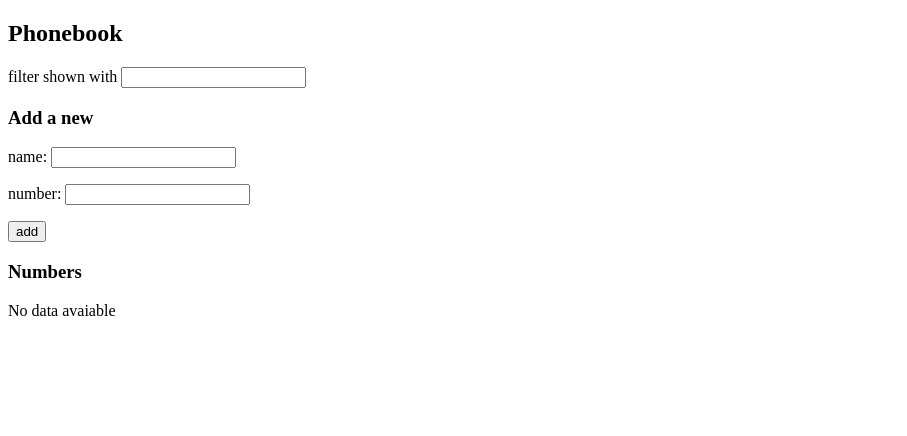
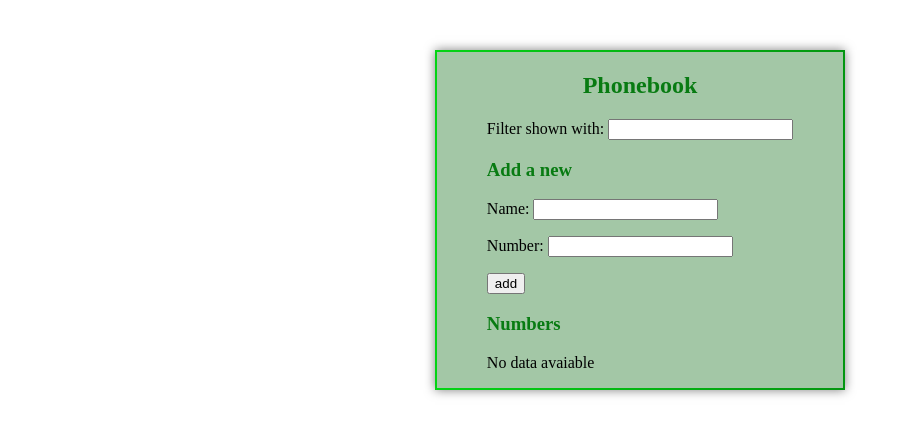
Before and after one commit to luisfdzs/FullStackOpen, a React (Vite) app in the folder part2/phonebook/: page / in a window 1280 px wide. Shown: the top 436 px of the page, without its empty margins (0-907 px from the left). Built offline with nearby package versions, Linux system fonts and the light colour scheme; no server answers.

Commit message:
Added green styles

```diff
--- a/part2/phonebook/src/App.css
+++ b/part2/phonebook/src/App.css
@@ -0,0 +1,27 @@
+.all-content {
+  width: fit-content;
+  margin: auto;
+  padding: 0px 50px;
+  margin-top: 50px;
+  background-color: #a3c7a6;
+}
+.title {
+  width: fit-content;
+  margin: auto;
+  margin-top: 20px;
+  margin-bottom: 20px;
+}
+.borde-chulo {
+  border: 2px solid;
+  border-image: linear-gradient(
+    to right,
+    #04d415,
+    #039610
+  ); /* Degradado de colores */
+  border-image-slice: 1; /* Para que el degradado cubra completamente el borde */
+  box-shadow: 0 0 10px rgba(0, 0, 0, 0.5); /* Sombra */
+}
+.subtitle,
+.title {
+  color: #087b12;
+}
--- a/part2/phonebook/src/App.jsx
+++ b/part2/phonebook/src/App.jsx
@@ -1,6 +1,7 @@
 // Imports
 import { useEffect, useState } from 'react'
 import personsService from './services/persons.js'
+import './App.css'
 
 // Components
 const Notification = ({message, isError}) => {
@@ -16,13 +17,13 @@ const Notification = ({message, isError}) => {
   return message ? <p style={style}>{message}</p> : null
 }
 const SearchFilter = ({searchedName, updateSearchedName}) => {
-  return <p>filter shown with <input value={searchedName} onChange={updateSearchedName}/></p>
+  return <p>Filter shown with: <input value={searchedName} onChange={updateSearchedName}/></p>
 }
 const PersonForm = ({newName, newNumber, updateNewName, updateNewNumber, addNewPerson}) => {
   return (
     <form>
-      <p>name: <input onChange={updateNewName} value={newName}/></p>
-      <p>number: <input onChange={updateNewNumber} value={newNumber}/></p>
+      <p>Name: <input onChange={updateNewName} value={newName}/></p>
+      <p>Number: <input onChange={updateNewNumber} value={newNumber}/></p>
       <button onClick={addNewPerson}>add</button>
     </form>
   )
@@ -141,15 +142,15 @@ const App = () => {
   // Render
   return (
     <>
-      <div>
-        <h2>Phonebook</h2>
+      <div className='all-content borde-chulo'>
+        <h2 className='title'>Phonebook</h2>
         {notification ? <Notification message={notification} isError={isError}/> : null}
         <SearchFilter searchedName={searchedName} updateSearchedName={updateSearchedName}/>
-        <h3>Add a new</h3>
+        <h3 className='subtitle'>Add a new</h3>
         <PersonForm newName={newName} newNumber={newNumber} updateNewName={updateNewName} updateNewNumber={updateNewNumber} addNewPerson={addNewPerson}/>
-        <h3>Numbers</h3>
+        <h3 className='subtitle'>Numbers</h3>
         {isLoading ? <p>Loading ...</p> : <Persons searchedPersons={searchedPersons} deletePerson={deletePerson}/>}
-      </div>
+      </div >
     </>
   )
 }
```
